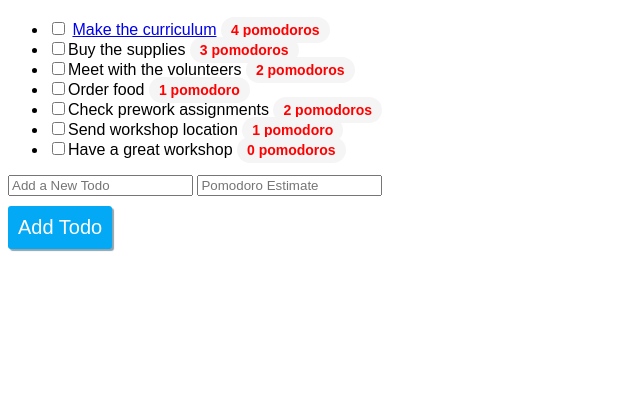
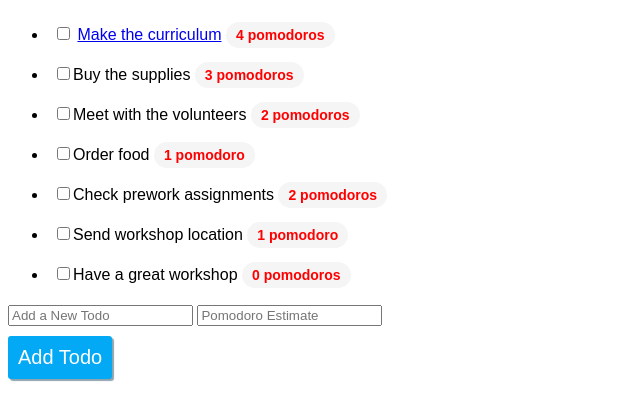
Before and after one commit to nevaehwestwoods/Cloud9, a plain HTML site: page index.html in a window 1280 px wide. Shown: the part 61-480 px from the top of the page, without its empty margins (0-640 px from the left). Drawn offline with Linux system fonts and the light colour scheme.

Commit message:
add margin to li

```diff
--- a/index.css
+++ b/index.css
@@ -1,5 +1,12 @@
 html{
     font-family: sans-serif;
+}
+li{
+    margin-bottom:10px;
+    padding:5px;
+}
+li:hover{
+    background-color: lightblue;
 }
 .pomodoro-estimate{
     color:red;
```
Also changed, not shown: index.html (+1 -1 lines).
